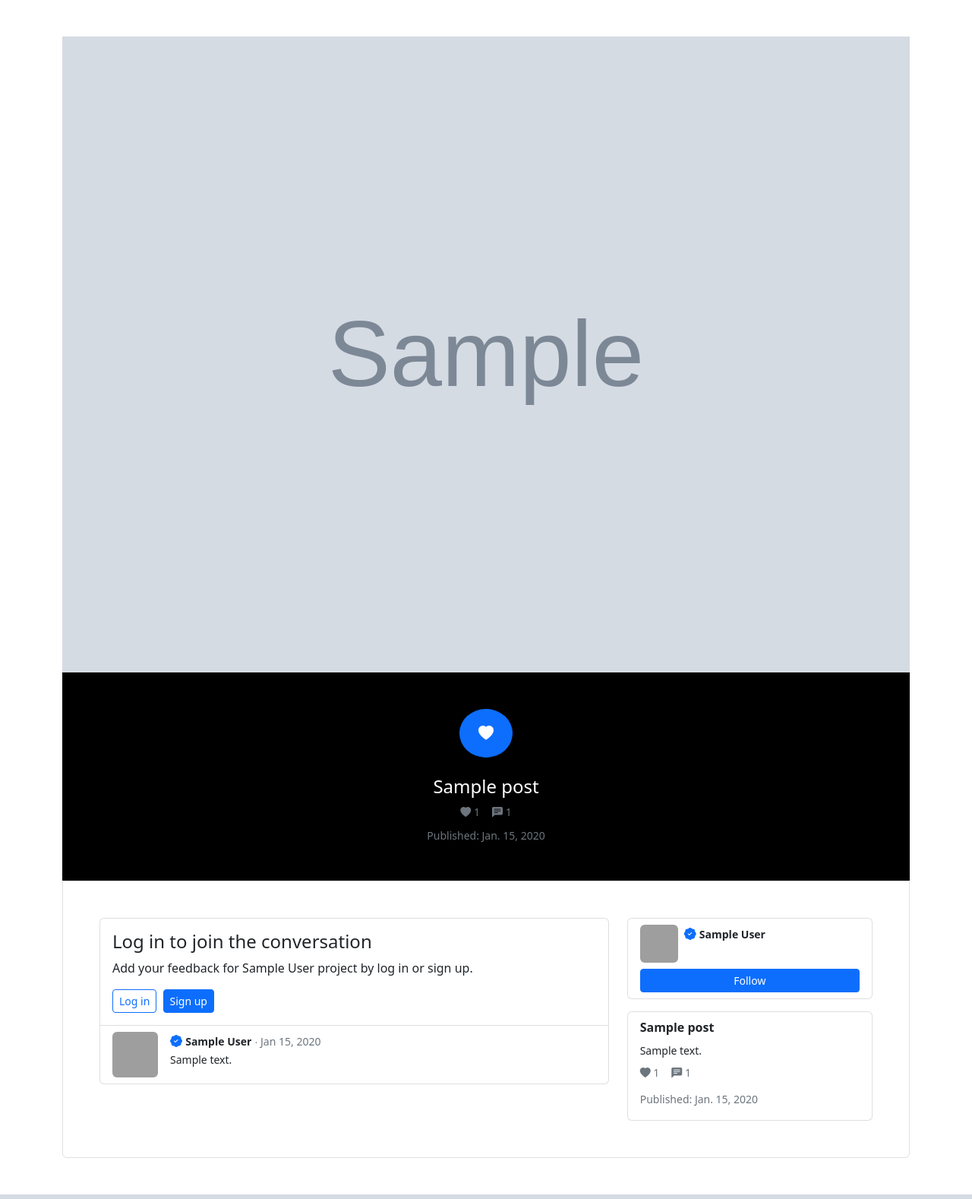
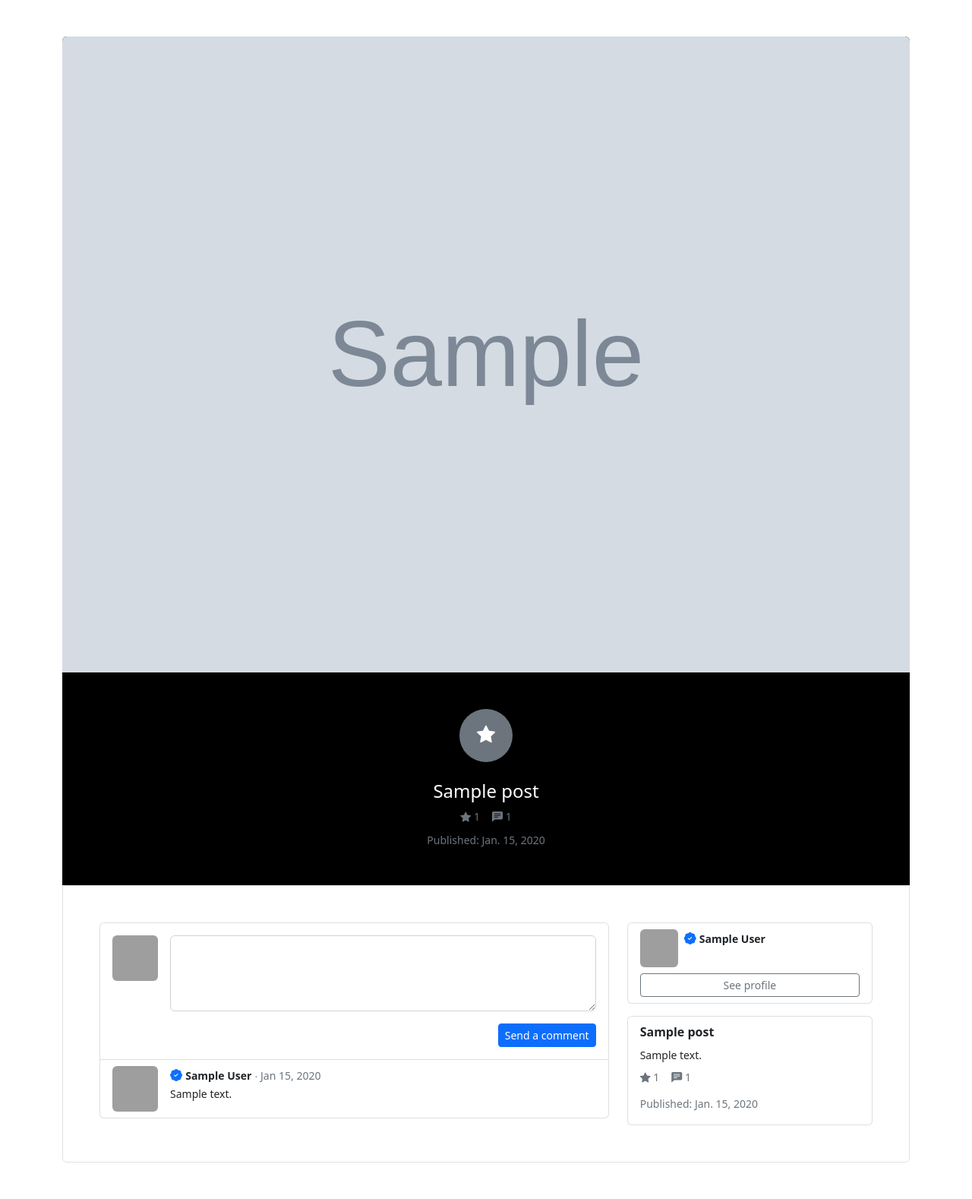
Before and after one commit to HardCodeMatter/photogram, a Django app: page /post/1/ in a window 1280 px wide. Shown: the whole page at 76% size. Run offline with Django 4.2, Linux system fonts and the light colour scheme; a user stored in the database is signed in; tables that the repository leaves empty hold one stand-in row (values such as "Sample post"); grey boxes marked "Sample" are stand-in pictures; some libraries are stand-ins or nearby versions; grey boxes are pictures that could not be loaded.

Commit message:
Added Comment form, created adding Like views, updated Post detail layout.

```diff
--- /dev/null
+++ b/main/forms.py
@@ -0,0 +1,11 @@
+from django import forms
+from main.models import Comment
+
+
+class CommentForm(forms.Form):
+    comment = forms.CharField(
+        max_length=300,
+        label='',
+        required=True,
+        widget=forms.Textarea(attrs={'style': 'height: 100px;'})
+    )
--- a/main/services.py
+++ b/main/services.py
@@ -37,7 +37,7 @@ class CommentService:
         """Returns a queryset of all Comment records in the database"""
         return Comment.objects.all()
 
-    def filter_objects(self, **data) -> List[Comment]:
+    def filter_objects(self, **data: Dict) -> List[Comment]:
         """Returns a queryset of filtered Comment records in the database"""
         return Comment.objects.filter(**data)
 
--- a/main/templates/main/post_detail.html
+++ b/main/templates/main/post_detail.html
@@ -1,19 +1,25 @@
 {% extends 'base.html' %}
+
+{% load crispy_forms_tags %}
 
 {% block content %}
     <div class="container mt-5 mb-5">
-        <div class="bg-black text-center">
-            <img src="{{ post.image.url }}" class="w-100" alt="">
+        <div class="bg-black text-center rounded-top">
+            <img src="{{ post.image.url }}" class="w-100 rounded-top" alt="">
 
             <div class="p-5">
-                <a href="" class="btn btn-lg btn-primary rounded-circle mb-4 pt-3 pb-3 ps-4 pe-4">
-                    <i class="bi bi-heart-fill"></i>
-                </a>
+                <form method="post" action="{% url 'like_add' post.id %}">
+                    {% csrf_token %}
+
+                    <button class="btn text-white {% if request.user in post.likes.all %}bg-secondary{% else %}bg-primary{% endif %} rounded rounded-circle mb-4" style="width: 70px; height: 70px;" type="submit">
+                        <h4 class="mt-1"><i class="bi bi-star-fill"></i></h4>
+                    </button>
+                </form>
 
                 <h4 class="text-white">{{ post.title }}</h4>
 
                 <div class="d-flex align-items-center justify-content-center gap-3 text-muted">
-                    <small><i class="bi bi-heart-fill"></i> {{ post.likes.count }}</small>
+                    <small><i class="bi bi-star-fill"></i> {{ post.likes.count }}</small>
                     <small><i class="bi bi-chat-left-text-fill"></i> {{ comments.count }}</small>
                 </div>
 
@@ -28,13 +34,29 @@
                 <div class="row">
                     <div class="col rounded">
                         <div class="list-group-item pt-3 pb-3">
+                            {% if user.is_authenticated %}
+                                <form action="" method="post">
+                                    {% csrf_token %}
+
+                                    <div class="d-flex justify-content-start gap-3">
+                                        <img class="rounded" style="width: 60px; height: 60px;" src="https://forkast.news/wp-content/uploads/2022/03/NFT-Avatar.png">
+                                        <div class="flex-fill">{{ form.comment|as_crispy_field }}</div>
+                                    </div>
+
+                                    <div class="d-flex justify-content-end">
+                                        <button class="btn btn-sm btn-primary" type="submit">Send a comment</button>
+                                    </div>
+                                </form>
+                            {% else %}
                                 <h4>Log in to join the conversation</h4>
                                 <p>Add your feedback for {{ post.author }} project by log in or sign up.</p>
 
                                 <a class="btn btn-sm btn-outline-primary me-1" href="{% url 'login' %}">Log in</a>
                                 <a class="btn btn-sm btn-primary" href="/register/">Sign up</a>
+                            {% endif %}
                         </div>
 
+                        {% if comments %}
                             <div class="list-group-item d-flex flex-column gap-4">
                                 {% for comment in comments %}
                                     <div class="d-flex gap-3">
@@ -42,7 +64,7 @@
 
                                         <div>
                                             <div>
-                                            {% if user.is_verified %}
+                                                {% if post.author.is_verified %}
                                                     <i class="bi bi-patch-check-fill text-primary"></i>
                                                 {% endif %}
                                                 <small class="fw-bold">{{ comment.author }}</small>
@@ -54,6 +76,7 @@
                                     </div>
                                 {% endfor %}
                             </div>
+                        {% endif %}
                     </div>
 
                     <div class="col-4 rounded">
@@ -63,14 +86,18 @@
                                     <img class="rounded" style="width: 50px; height: 50px;" src="https://forkast.news/wp-content/uploads/2022/03/NFT-Avatar.png">
 
                                     <div>
-                                        {% if user.is_verified %}
+                                        {% if post.author.is_verified %}
                                             <i class="bi bi-patch-check-fill text-primary"></i>
                                         {% endif %}
                                         <small class="fw-bold">{{ post.author }}</small>
                                     </div>
                                 </div>
 
+                                {% if not post.author %}
                                     <a href="" class="btn btn-sm btn-primary w-100">Follow</a>
+                                {% else %}
+                                    <a href="" class="btn btn-sm btn-outline-secondary w-100">See profile</a>
+                                {% endif %}
                             </div>
                         </div>
 
@@ -82,7 +109,7 @@
                                     <small>{{ post.description }}</small>
 
                                     <div class="d-flex align-items-center gap-3 text-muted">
-                                        <small><i class="bi bi-heart-fill"></i> {{ post.likes.count }}</small>
+                                        <small><i class="bi bi-star-fill"></i> {{ post.likes.count }}</small>
                                         <small><i class="bi bi-chat-left-text-fill"></i> {{ comments.count }}</small>
                                     </div>
 
--- a/main/templates/main/post_list.html
+++ b/main/templates/main/post_list.html
@@ -11,7 +11,7 @@
                             <div class="d-flex justify-content-between">
                                 <small class="fw-bold text-truncate" style="max-width: 260px;">{{ post.title }}</small>
                                 <span class="text-muted">
-                                    <i class="bi bi-heart-fill"></i> {{ post.likes.count }}
+                                    <i class="bi bi-star-fill"></i> {{ post.likes.count }}
                                 </span>
                             </div>
                             <div>
--- a/main/urls.py
+++ b/main/urls.py
@@ -4,4 +4,6 @@ from . import views
 urlpatterns = [
     path('', views.post_list_view, name='post_list'),
     path('post/<int:id>/', views.post_detail_view, name='post_detail'),
+
+    path('post/<int:id>/like/', views.like_add_view, name='like_add'),
 ]
--- a/main/views.py
+++ b/main/views.py
@@ -1,7 +1,8 @@
 from typing import List
-from django.shortcuts import render, HttpResponse
+from django.shortcuts import render, redirect, HttpResponse
 from main.models import Post, Comment
 from main.services import PostService, CommentService
+from main.forms import CommentForm
 
 
 def post_list_view(request: HttpResponse) -> HttpResponse:
@@ -19,11 +20,45 @@ def post_detail_view(request: HttpResponse, id: int) -> HttpResponse:
     post: Post = post_service.get_object_by_id(id)
 
     comment_service = CommentService()
-    comments: List[Comment] = comment_service.filter_objects(post=id)
+    comments: List[Comment] = comment_service.filter_objects(post=id).order_by('-id')
+
+    if request.method == 'POST':
+        form = CommentForm(request.POST)
+
+        if form.is_valid():
+            comment_service.create_object(
+                post=post,
+                comment=form.cleaned_data['comment'],
+                author=request.user
+            )
+    else:
+        form = CommentForm()
+
 
     context = {
         'post': post,
         'comments': comments,
+        'form': form,
     }
 
     return render(request, 'main/post_detail.html', context)
+
+
+def like_add_view(request: HttpResponse, id: int) -> HttpResponse:
+    post_service = PostService()
+    post: Post = post_service.get_object_by_id(id)
+
+    is_like: bool = False
+
+    for like in post.likes.all():
+        if like == request.user:
+            is_like = True
+            break
+
+    if not is_like:
+        post.likes.add(request.user)
+
+    if is_like:
+        post.likes.remove(request.user)
+
+    return redirect(f'/post/{post.id}/')
--- a/photogram/settings.py
+++ b/photogram/settings.py
@@ -42,6 +42,7 @@ INSTALLED_APPS = [
     'django.contrib.messages',
     'django.contrib.staticfiles',
     'crispy_forms',
+    'crispy_bootstrap5',
 
     'main.apps.MainConfig',
 
@@ -138,7 +139,7 @@ LOGIN_URL = '/login/'
 LOGIN_REDIRECT_URL = '/'
 LOGOUT_REDIRECT_URL = '/'
 
-CRISPY_TEMPLATE_PACK = 'bootstrap4'
+CRISPY_TEMPLATE_PACK = 'bootstrap5'
 
 # Default primary key field type
 # https://docs.djangoproject.com/en/4.2/ref/settings/#default-auto-field
```
Lines whose indentation alone changed are shown as unchanged.
